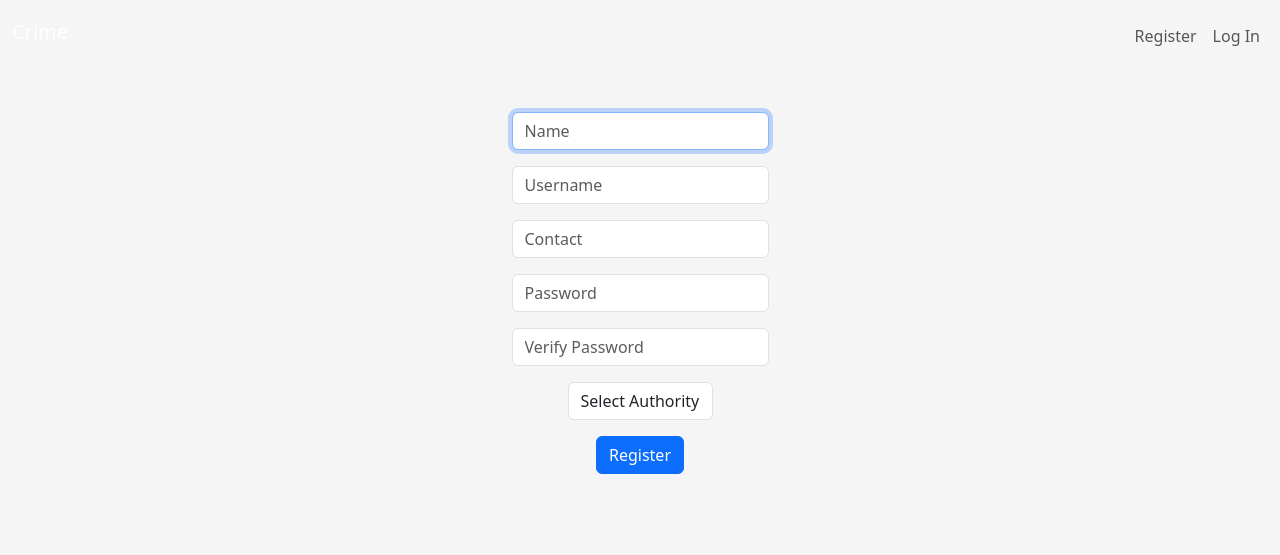
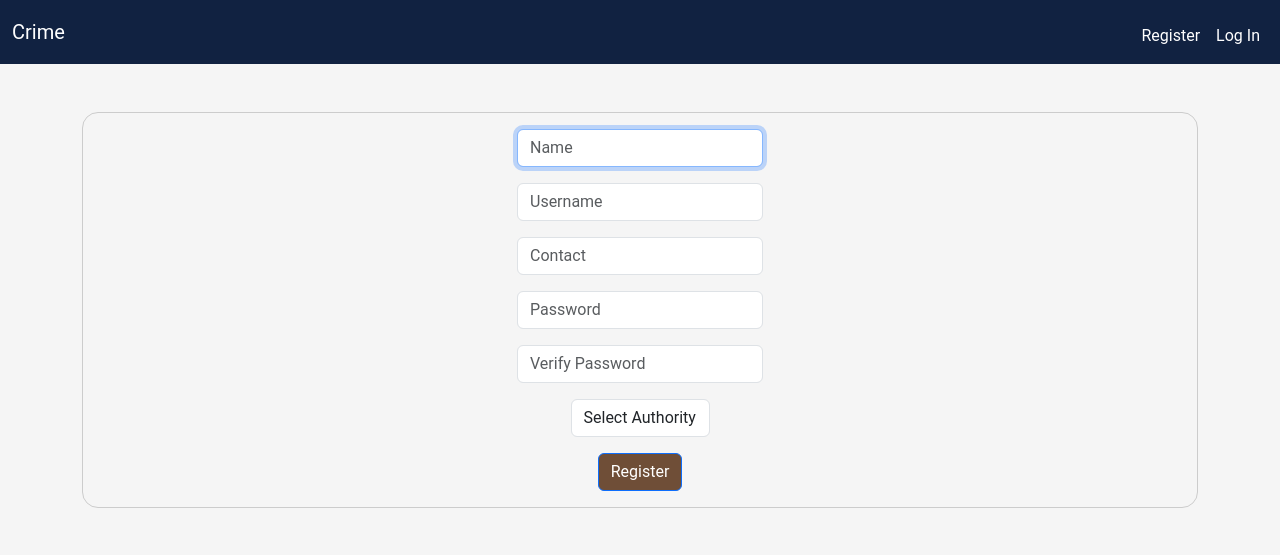
Before and after one commit to palzadafiya/Crime-Reporting-WebApp, a Flask app: page /register in a window 1280 px wide. Shown: the top 555 px of the page. Run offline with Flask 3, Linux system fonts and the light colour scheme; some libraries are stand-ins or nearby versions.

Commit message:
Update styles.css

```diff
--- a/static/styles.css
+++ b/static/styles.css
@@ -1,3 +1,10 @@
+*{
+  font-family: 'Roboto', sans-serif;
+}
+.body{
+  height: 100vh;
+  background-color: #31363F !important;
+}
 .main {
     display: grid;
     gap: 10px;
@@ -32,6 +39,7 @@
   justify-content: space-between;
   align-items: center;
   padding-left: 10px;
+}
 
 .button {
   background: #F67280;
@@ -42,28 +50,80 @@
 }
 
 /* Size for brand */
-nav .navbar-brand
-{
-    font-size: xx-large;
+.navbar {
+  margin: 0;
+  background-color: #112241 !important;
+  color: whitesmoke !important;
+  border-width: 0;
 }
 
-/* Colors for brand */
-nav .navbar-brand .blue
-{
-    color: #537fbe;
+
+#report-details {
+  padding: 20px;
+}
+#map-container {
+  display: flex;
+  justify-content: center;
+  padding: 20px;
 }
 
-nav .navbar-brand .red
-{
-    color: #ea433b;
+form {
+  width: 100%;
+  margin: 0 auto;
+  padding: 1em;
+  border: 1px solid #ccc;
+  border-radius: 1em;
 }
 
-nav .navbar-brand .yellow
-{
-    color: #f5b82e;
+div + div {
+  margin-top: 1em;
+}
+label {
+  display: block;
+  margin-bottom: .5em;
+}
+input, select, textarea {
+  width: 100%;
+  padding: .5em;
+  border: 1px solid #ccc;
+  border-radius: .5em;
+}
+button {
+  padding: 0.7em;
+  color: #fff;
+  background-color: #6F4E37 !important;
+  border: none;
+  border-radius: .5em;
+  cursor: pointer;
+}
+#map {
+  width: 100%;
+  height: 100%;
+  margin-top: 0;
+  grid-area: 1/2/1/4;
 }
 
-nav .navbar-brand .green
-{
-    color: #2e944b;
+.map-reportform-container{
+  display: grid;
+  grid-template-columns: 2fr 3fr;
+  grid-template-rows: 1fr;
+  gap: 10px;
+  height: 100%;
 }
+#report-form{
+  grid-area: 1/1/1/1;
+  background-color: #efe9dc;
+  border: none;
+}
+
+#media{
+  background-color: white;
+}
+
+.nav-link{
+  color: white;
+}
+
+.nav-link:hover{
+  color: #DAC0A3;
+}
```
